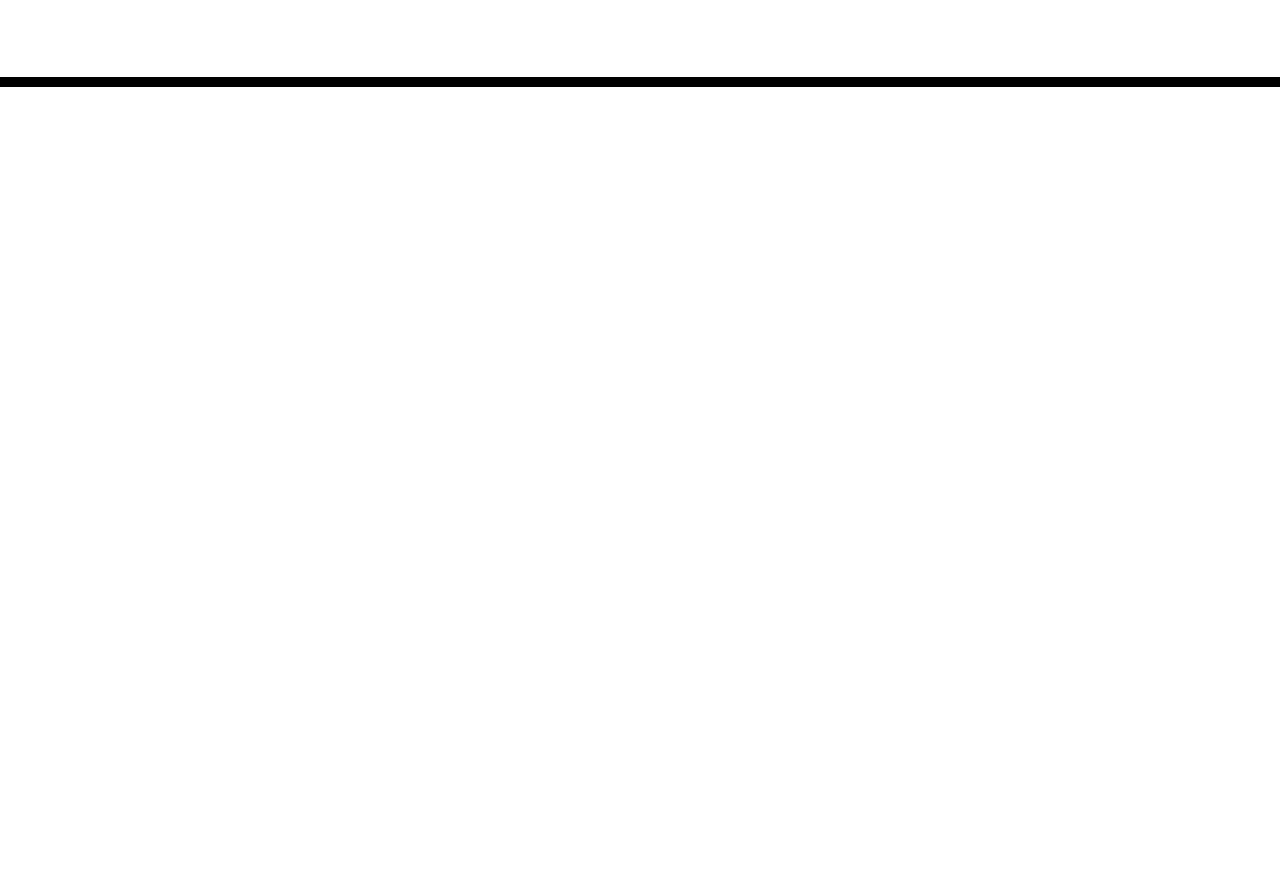
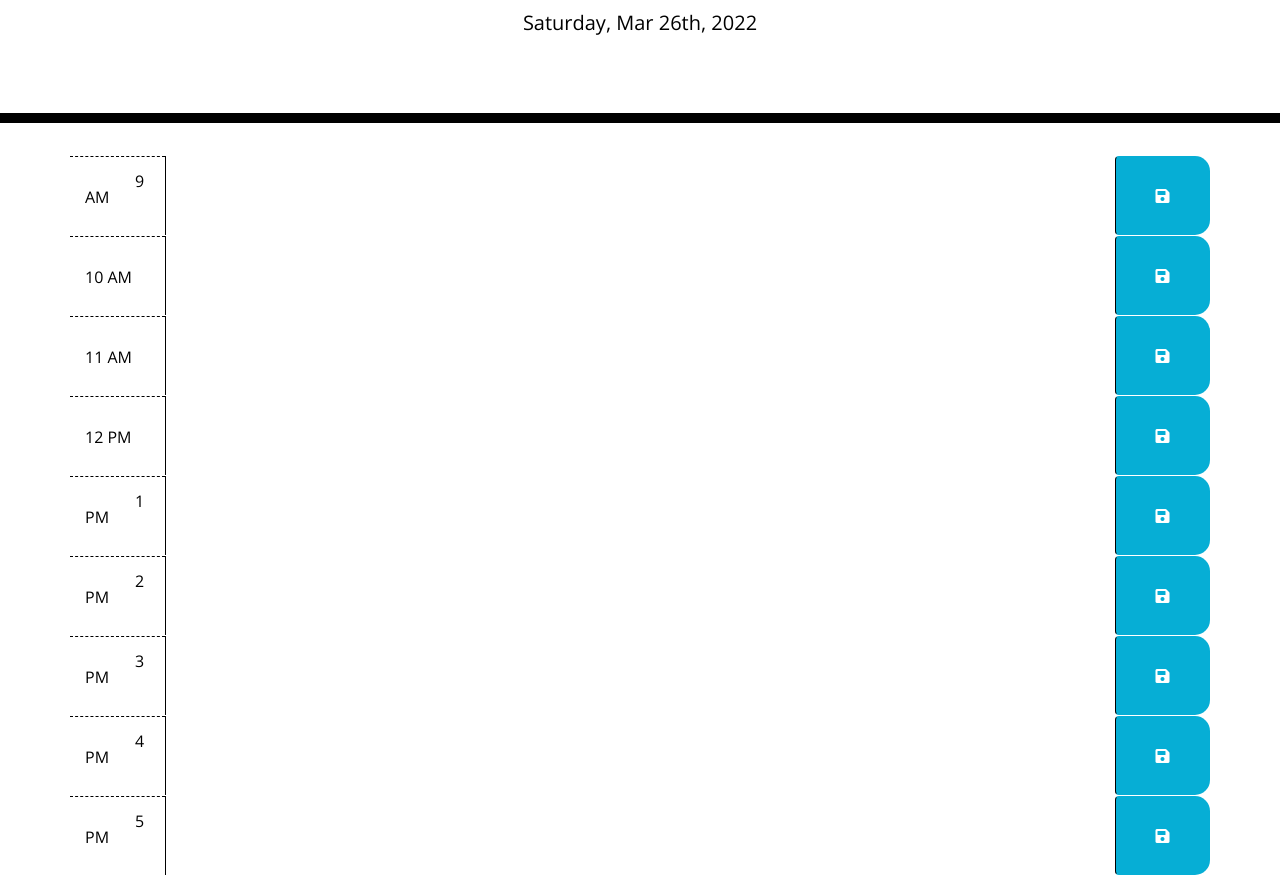
Before and after one commit to MattP303/DayPlanner, a plain HTML site: page index.html in a window 1280 px wide. Shown: the part 181-1056 px from the top of the page. Before the commit the page ends 800 px from the top, so only its background shows below. Drawn offline with nearby package versions, Linux system fonts and the light colour scheme.

Commit message:
Created JS functions to color code time slots and storage user inputs

```diff
--- a/index.html
+++ b/index.html
@@ -28,11 +28,93 @@
       <p class="lead">A simple calendar app for scheduling your work day</p>
       <p id="currentDay" class="lead"></p>
     </header>
+
     <div class="container">
       <!-- Timeblocks go here -->
+      <div id="time9" class="row plannerRow">
+        <div class="col-md-1 hour">
+            9 AM
+        </div>
+        <textarea class="col-md-10 description">
+        </textarea>
+        <button class="btn saveBtn col-md-1"><i class="fas fa-save"></i></button>
+      </div>
+
+      <div id="time10" class="row plannerRow">
+        <div class="col-md-1 hour">
+            10 AM
+        </div>
+        <textarea class="col-md-10 description">
+        </textarea>
+        <button class="btn saveBtn col-md-1"><i class="fas fa-save"></i></button>
+      </div>
+
+      <div id="time11" class="row plannerRow">
+        <div class="col-md-1 hour">
+            11 AM
+        </div>
+        <textarea class="col-md-10 description">
+        </textarea>
+        <button class="btn saveBtn col-md-1"><i class="fas fa-save"></i></button>
+      </div>
+
+      <div id="time12" class="row plannerRow">
+        <div class="col-md-1 hour">
+            12 PM
+        </div>
+        <textarea class="col-md-10 description">
+        </textarea>
+        <button class="btn saveBtn col-md-1"><i class="fas fa-save"></i></button>
+      </div>
+
+      <div id="time1" class="row plannerRow">
+        <div class="col-md-1 hour">
+            1 PM
+        </div>
+        <textarea class="col-md-10 description">
+        </textarea>
+        <button class="btn saveBtn col-md-1"><i class="fas fa-save"></i></button>
+      </div>
+
+      <div id="time2" class="row plannerRow">
+        <div class="col-md-1 hour">
+            2 PM
+        </div>
+        <textarea class="col-md-10 description">
+        </textarea>
+        <button class="btn saveBtn col-md-1"><i class="fas fa-save"></i></button>
+      </div>
+
+      <div id="time3" class="row plannerRow">
+        <div class="col-md-1 hour">
+            3 PM
+        </div>
+        <textarea class="col-md-10 description">
+        </textarea>
+        <button class="btn saveBtn col-md-1"><i class="fas fa-save"></i></button>
+      </div>
+
+      <div id="time4" class="row plannerRow">
+        <div class="col-md-1 hour">
+            4 PM
+        </div>
+        <textarea class="col-md-10 description">
+        </textarea>
+        <button class="btn saveBtn col-md-1"><i class="fas fa-save"></i></button>
+      </div>
+
+      <div id="time5" class="row plannerRow">
+        <div class="col-md-1 hour">
+            5 PM
+        </div>
+        <textarea class="col-md-10 description">
+        </textarea>
+        <button class="btn saveBtn col-md-1"><i class="fas fa-save"></i></button>
+      </div>
     </div>
 
     <script src="https://cdnjs.cloudflare.com/ajax/libs/jquery/3.2.1/jquery.min.js"></script>
     <script src="https://cdnjs.cloudflare.com/ajax/libs/moment.js/2.24.0/moment.min.js"></script>
+    <script src="script.js"></script>
   </body>
 </html>
--- /dev/null
+++ b/script.js
@@ -0,0 +1,56 @@
+// Update date to users current
+var currentDate = moment().format('dddd, MMM Do, YYYY');
+$('#currentDay').html(currentDate);
+
+// Check Local Storage when users refresh. Display saved content if applicable.
+$("#time9 .description").val(localStorage.getItem("time9"));
+$("#time10 .description").val(localStorage.getItem("time10"));
+$("#time11 .description").val(localStorage.getItem("time11"));
+$("#time12 .description").val(localStorage.getItem("time12"));
+$("#time1 .description").val(localStorage.getItem("time1"));
+$("#time2 .description").val(localStorage.getItem("time2"));
+$("#time3 .description").val(localStorage.getItem("time3"));
+$("#time4 .description").val(localStorage.getItem("time4"));
+$("#time5 .description").val(localStorage.getItem("time5"));
+
+// Color code time slots and store users inputs when they click save
+$(document).ready(function () {
+
+    // Listen for user to save input, store users inputs in local storage
+    $('.saveBtn').on('click', function() {
+        // Assign users text entry to variable
+        var userText = $(this).siblings('.description').val();
+        // Assing users corresponding time to variable
+        var userTime = $(this).parent().attr("id");
+        // Store user inputs in local storage
+        localStorage.setItem(userText, userTime);
+    })
+
+    // Determine current time/hour for users location
+    function timeNow() {
+        var currentTime = moment().hour();
+
+        // Color code time/hour slots by going checking if slot is greater, equal or less than users currentTime
+        $('.plannerRow').each(function() {
+            var plannerTime = parseInt($(this).attr('id').split('hour')[1]);
+
+            if (plannerTime < currentTime) {
+                $(this).removeClass("future");
+                $(this).removeClass("present");
+                $(this).addClass("past");
+            }
+            else if (plannerTime === currentTime) {
+                $(this).removeClass("future");
+                $(this).removeClass("present");
+                $(this).addClass("past");
+            }
+            else if (plannerTime > currentTime) {
+                $(this).removeClass("future");
+                $(this).removeClass("present");
+                $(this).addClass("past");
+            }
+        })
+    }
+    // Call the timeNow function defined above
+    timeNow();
+})
```
